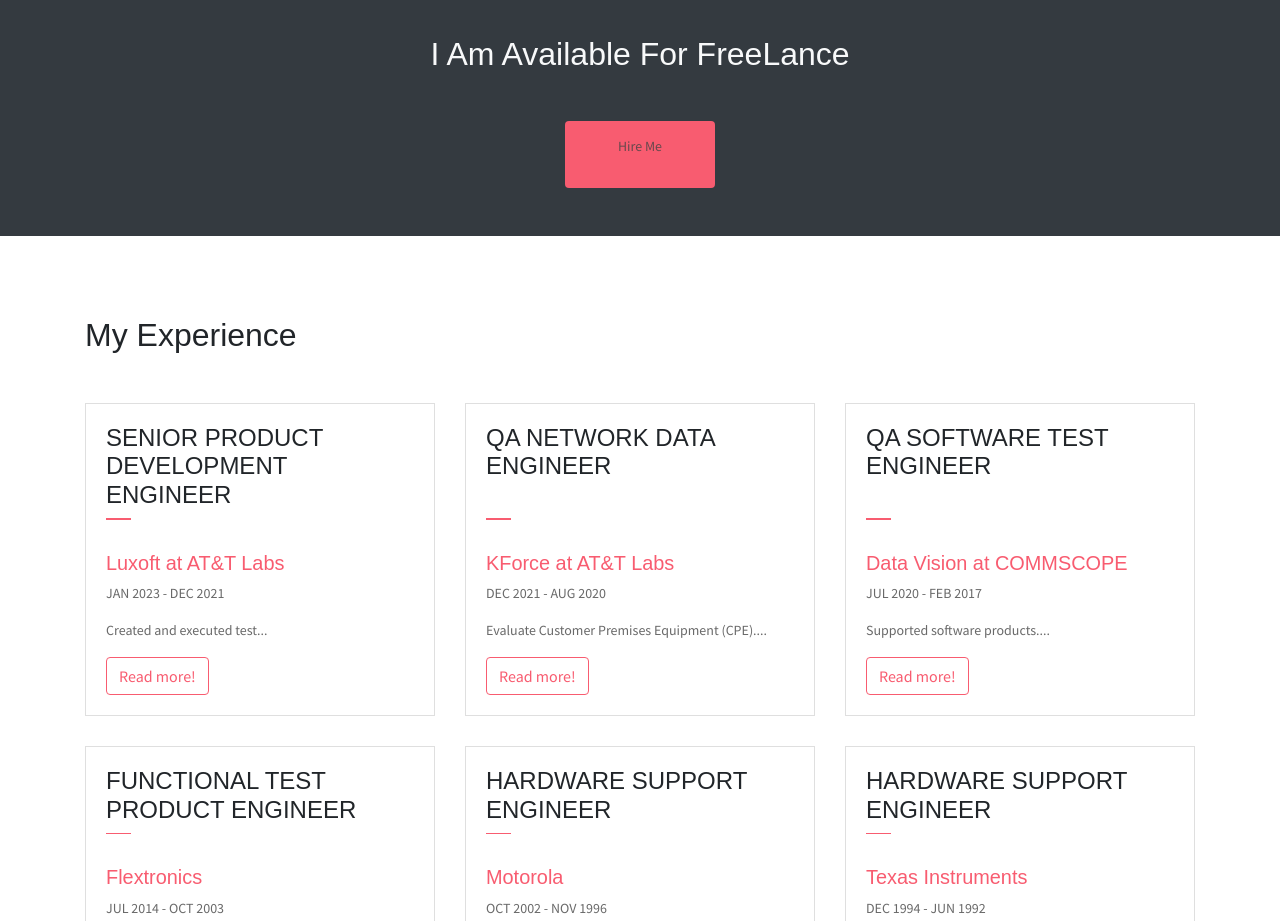
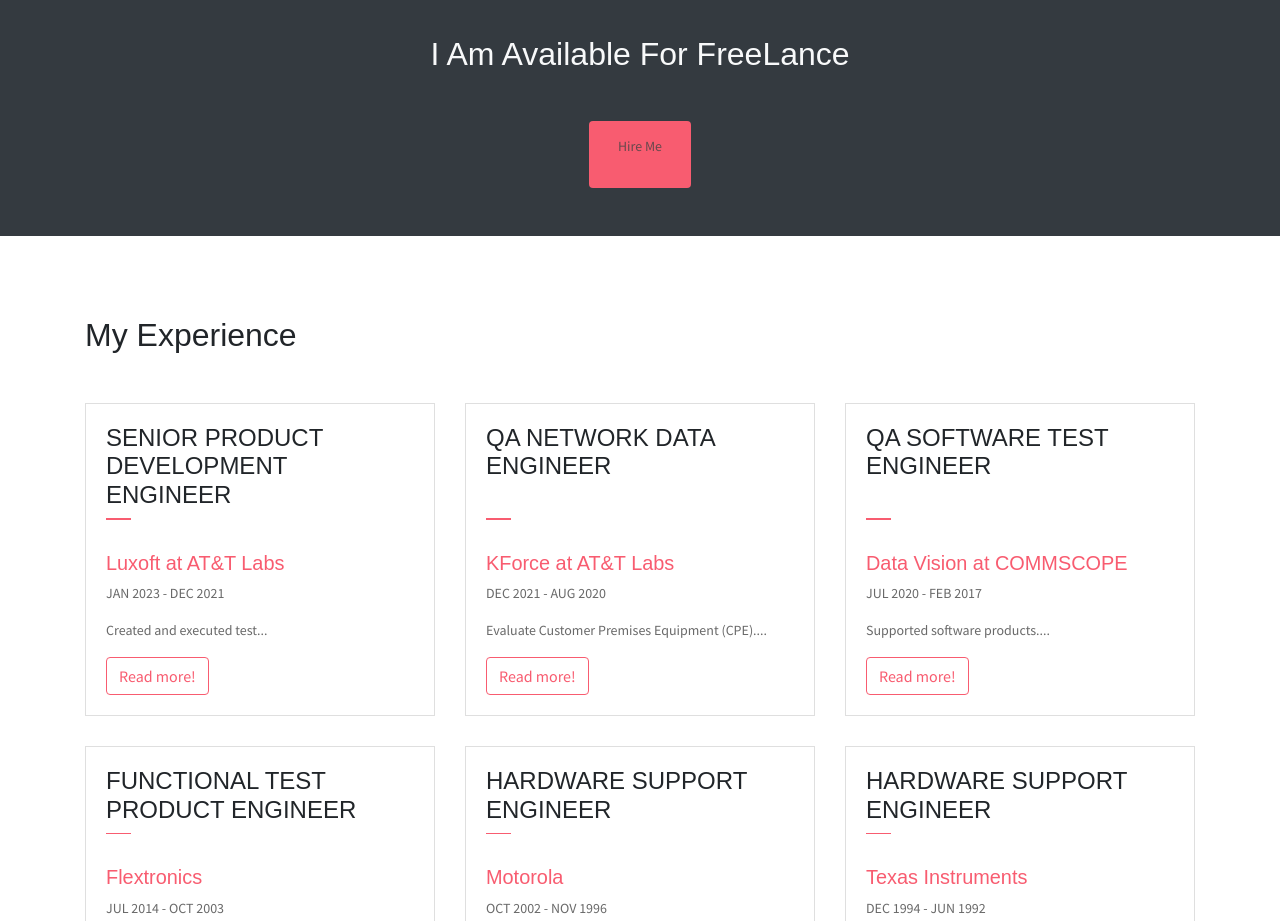
Before and after one commit to efuentesjr/efuentes.github.io, a plain HTML site: page index.html in a window 1280 px wide. Shown: the part 2320-3241 px from the top of the page. Drawn offline with Linux system fonts and the light colour scheme; some packages are replaced by stand-ins of ours.

Commit message:
button fix

```diff
--- a/index.html
+++ b/index.html
@@ -312,7 +312,7 @@
     <section class="section bg-dark py-5">
         <div class="container text-center">
             <h2 class="text-light mb-5 font-weight-normal">I Am Available For FreeLance</h2>
-            <button class="btn bg-primary w-lg" ><a href="#contact" class="nav-link"><p class="subtitle">Hire Me</p></a></button>
+            <button class="btn bg-primary w-md"><a href="#contact" class="nav-link"><p class="subtitle">Hire Me</p></a></button>
         </div>
     </section>
 
```
